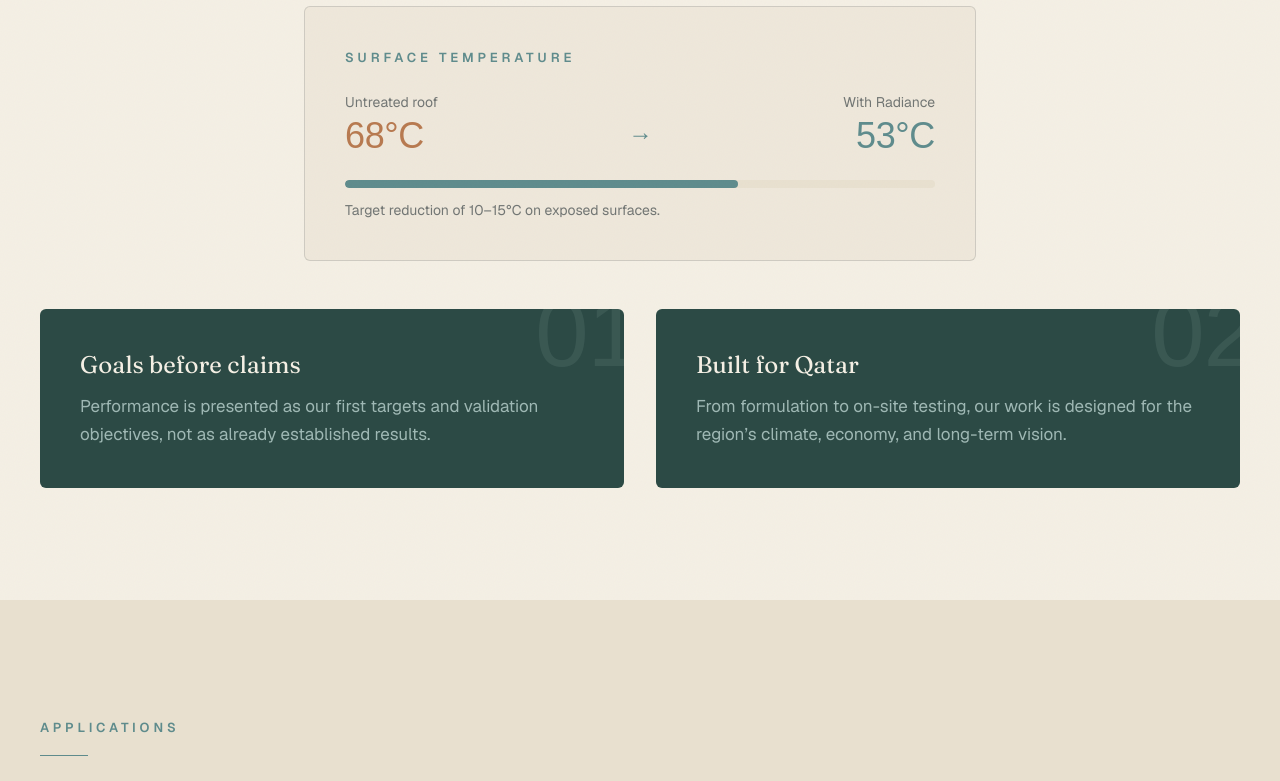
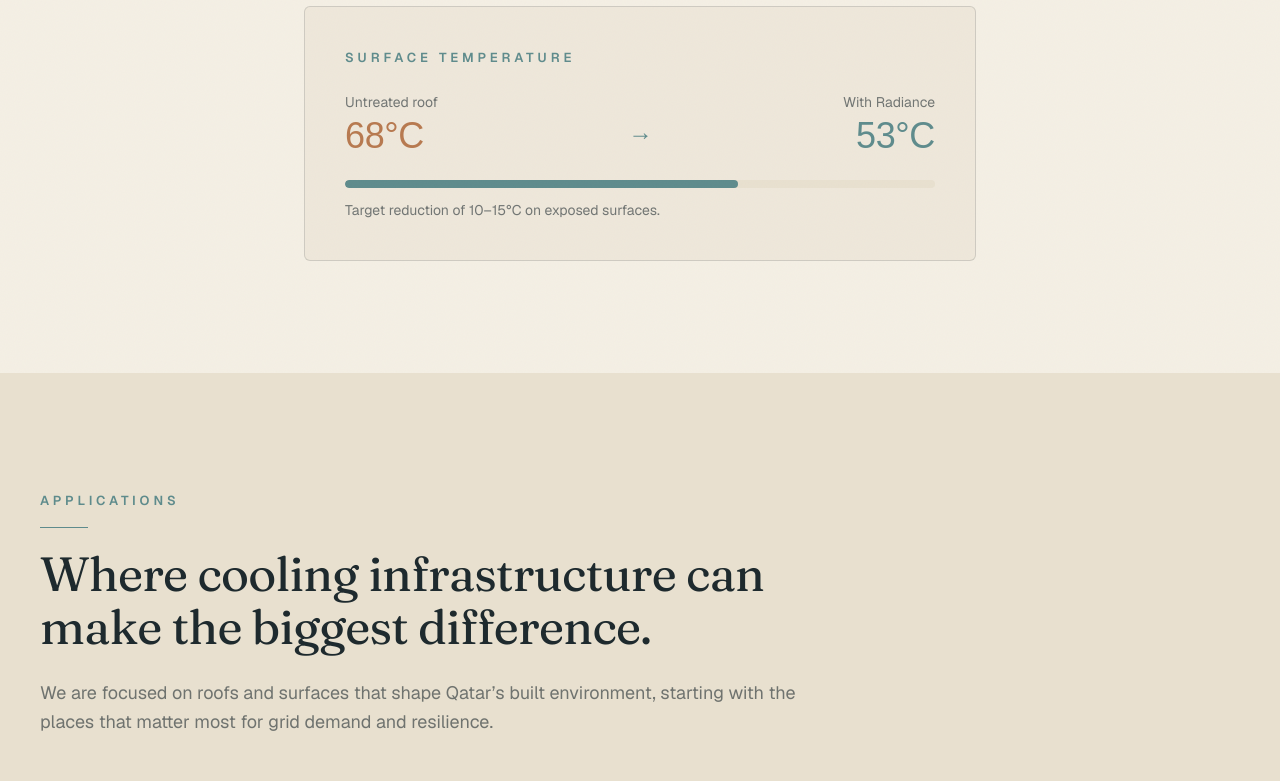
Before and after one commit to zafridradiance/zafrid-radiance-web, a Next.js app: page / in a window 1280 px wide. Shown: the part 3082-3863 px from the top of the page. Built offline with nearby package versions, Linux system fonts and the light colour scheme; a web font is replaced by a local one.

Commit message:
Drop Impact highlight cards (Goals before claims, Built for Qatar)
Co-Authored-By: Claude Opus 4.8 <noreply@anthropic.com>

```diff
--- a/src/components/Impact.tsx
+++ b/src/components/Impact.tsx
@@ -61,30 +61,6 @@ export default function Impact() {
             </p>
           </div>
         </Reveal>
-
-        {/* Highlights */}
-        <div className="mt-12 grid gap-8 md:grid-cols-2">
-          {impact.highlights.map((h, i) => (
-            <Reveal
-              key={h.title}
-              delay={i * 120}
-              className="relative overflow-hidden rounded-md bg-pine p-8 text-parchment lg:p-10"
-            >
-              <span
-                className="figure absolute -right-4 -top-6 text-8xl text-frost/10"
-                aria-hidden
-              >
-                {String(i + 1).padStart(2, "0")}
-              </span>
-              <h3 className="relative font-serif text-2xl text-parchment">
-                {h.title}
-              </h3>
-              <p className="relative mt-3 leading-relaxed text-frost/80">
-                {h.body}
-              </p>
-            </Reveal>
-          ))}
-        </div>
       </div>
     </section>
   );
--- a/src/lib/content.ts
+++ b/src/lib/content.ts
@@ -102,16 +102,6 @@ export const impact = {
     { value: "Lower peak", label: "Grid-load reduction" },
     { value: "Vision 2030", label: "Sustainability alignment" },
   ],
-  highlights: [
-    {
-      title: "Goals before claims",
-      body: "Performance is presented as our first targets and validation objectives, not as already established results.",
-    },
-    {
-      title: "Built for Qatar",
-      body: "From formulation to on-site testing, our work is designed for the region’s climate, economy, and long-term vision.",
-    },
-  ],
 };
 
 /* ---- Work / Applications -------------------------------------------- */
```
